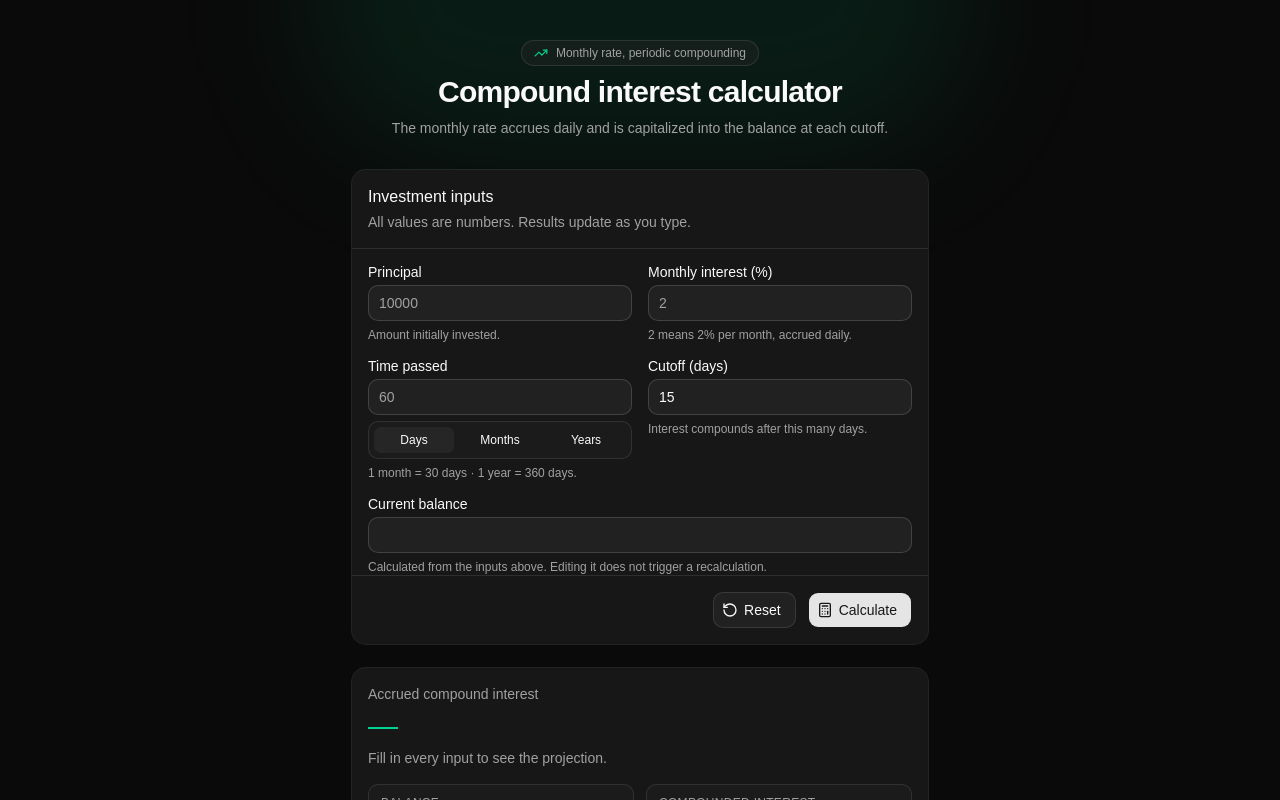
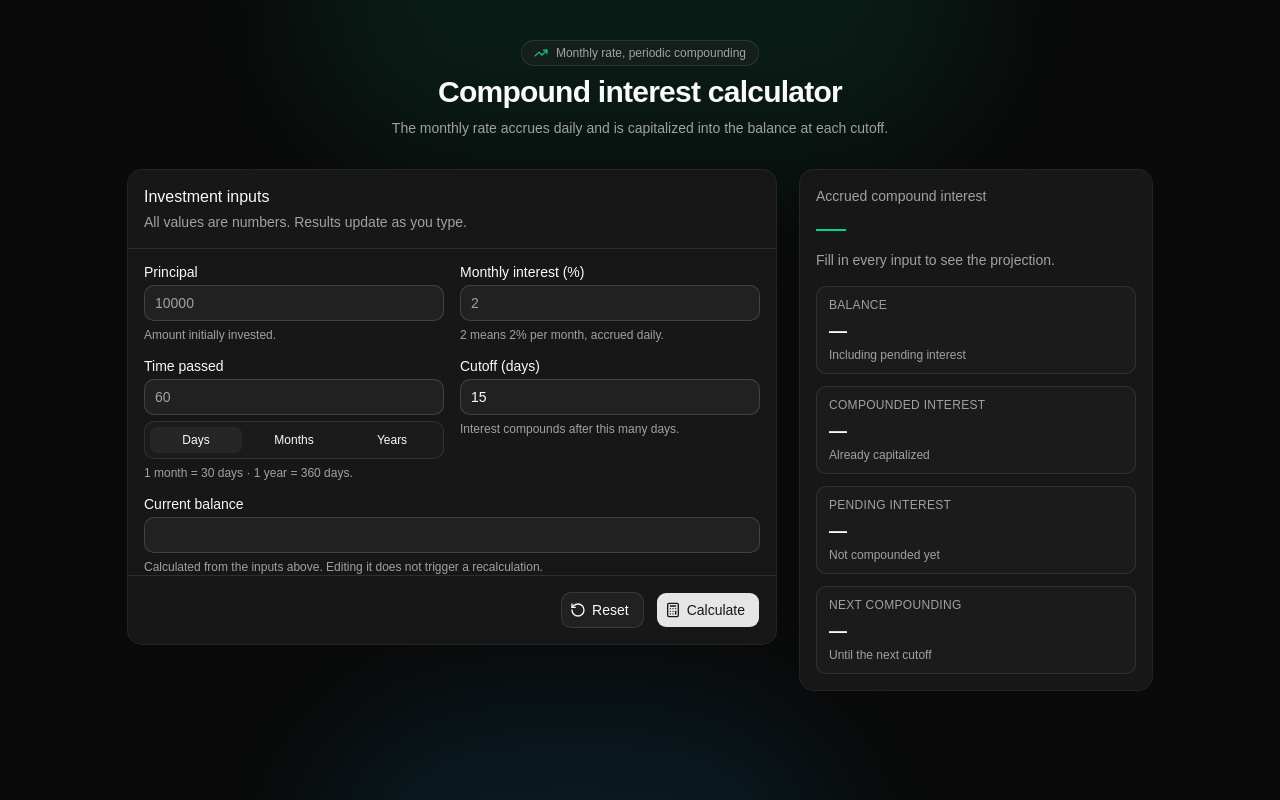
Before and after one commit to tudorilisoi/quanloop, a React (Vite) app: page / in a window 1280 px wide. Shown: the top 800 px of the page. Built offline with nearby package versions, Linux system fonts and the light colour scheme.

Commit message:
feat: update layout of investment inputs and results card for improved responsiveness
Signed-off-by: Tudor Ilisoi <tudorilisoi@yahoo.com>

```diff
--- a/src/App.tsx
+++ b/src/App.tsx
@@ -233,7 +233,7 @@ function App() {
         <div className="absolute -bottom-56 left-1/4 h-80 w-[32rem] rounded-full bg-sky-500/10 blur-3xl" />
       </div>
 
-      <main className="relative mx-auto w-full max-w-xl">
+      <main className="relative mx-auto w-full max-w-xl lg:max-w-5xl">
         <header className="mb-8 space-y-2 text-center">
           <div className="inline-flex items-center gap-2 rounded-full border border-border bg-muted/40 px-3 py-1 text-xs font-medium text-muted-foreground">
             <TrendingUp
@@ -251,6 +251,7 @@ function App() {
           </p>
         </header>
 
+        <div className="grid gap-6 lg:grid-cols-[minmax(0,1fr)_22rem] lg:items-start">
           <Card>
             <form onSubmit={handleSubmit}>
               <CardHeader className="border-b border-border">
@@ -383,7 +384,7 @@ function App() {
             </form>
           </Card>
 
-        <section className="mt-6" aria-live="polite">
+          <section aria-live="polite">
             <Card>
               <CardHeader>
                 <CardDescription>Accrued compound interest</CardDescription>
@@ -402,7 +403,7 @@ function App() {
               </CardHeader>
 
               <CardContent>
-              <dl className="grid gap-3 sm:grid-cols-2">
+                <dl className="grid gap-3 sm:grid-cols-2 lg:grid-cols-1">
                   <Stat
                     label="Balance"
                     value={
@@ -443,6 +444,7 @@ function App() {
               </CardContent>
             </Card>
           </section>
+        </div>
       </main>
     </div>
   )
```
Also changed, not shown: 1 other file (tests, documents, lock files or other folders). Lines whose indentation alone changed are shown as unchanged.
